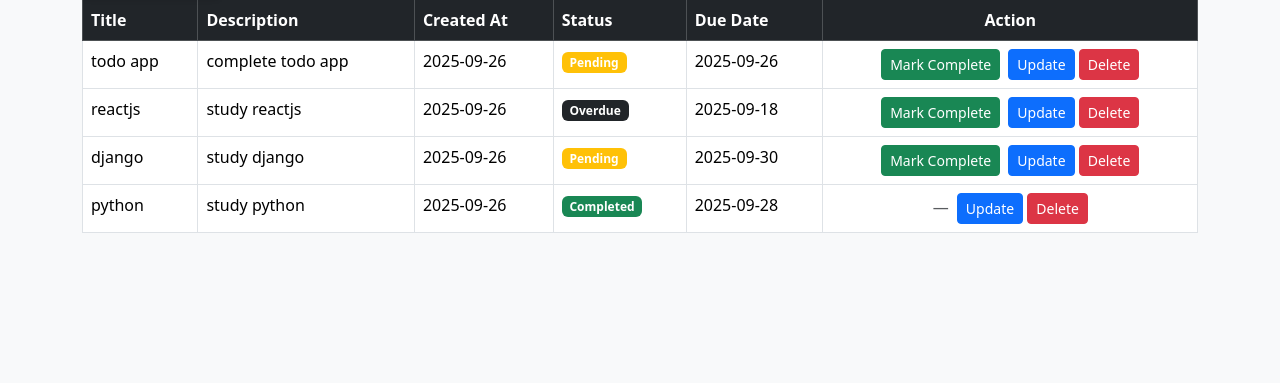
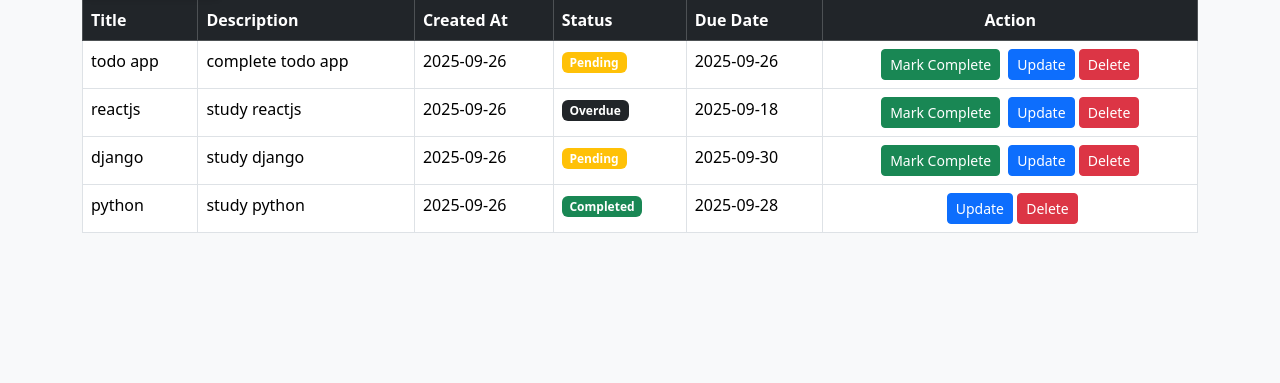
Before and after one commit to arathyrajeesh/todo-app-django, a Django app: page / in a window 1280 px wide. Shown: the part 149-532 px from the top of the page. Run offline with Django 5.2, Linux system fonts and the light colour scheme; data comes from the database, SQL or seed files in the repository; both versions use the stored data as it was after the commit.

Commit message:
minor chnages

```diff
--- a/template/task_list.html
+++ b/template/task_list.html
@@ -53,8 +53,6 @@
                         <td class="text-center">
                             {% if not task.complete_task %}
                                 <a href="{% url 'complete_task' task.id %}" class="btn btn-sm btn-success"> Mark Complete</a>
-                            {% else %}
-                                <span class="text-muted">—</span>
                             {% endif %}
                             <a href="{% url 'update_task' task.id %}" class="btn btn-sm btn-primary ms-1"> Update</a>
                             <a href="{% url 'delete_task' task.id %}" class="btn btn-sm btn-danger"
```
Also changed, not shown: db.sqlite3, tasks/views.py (line endings or trailing spaces).
